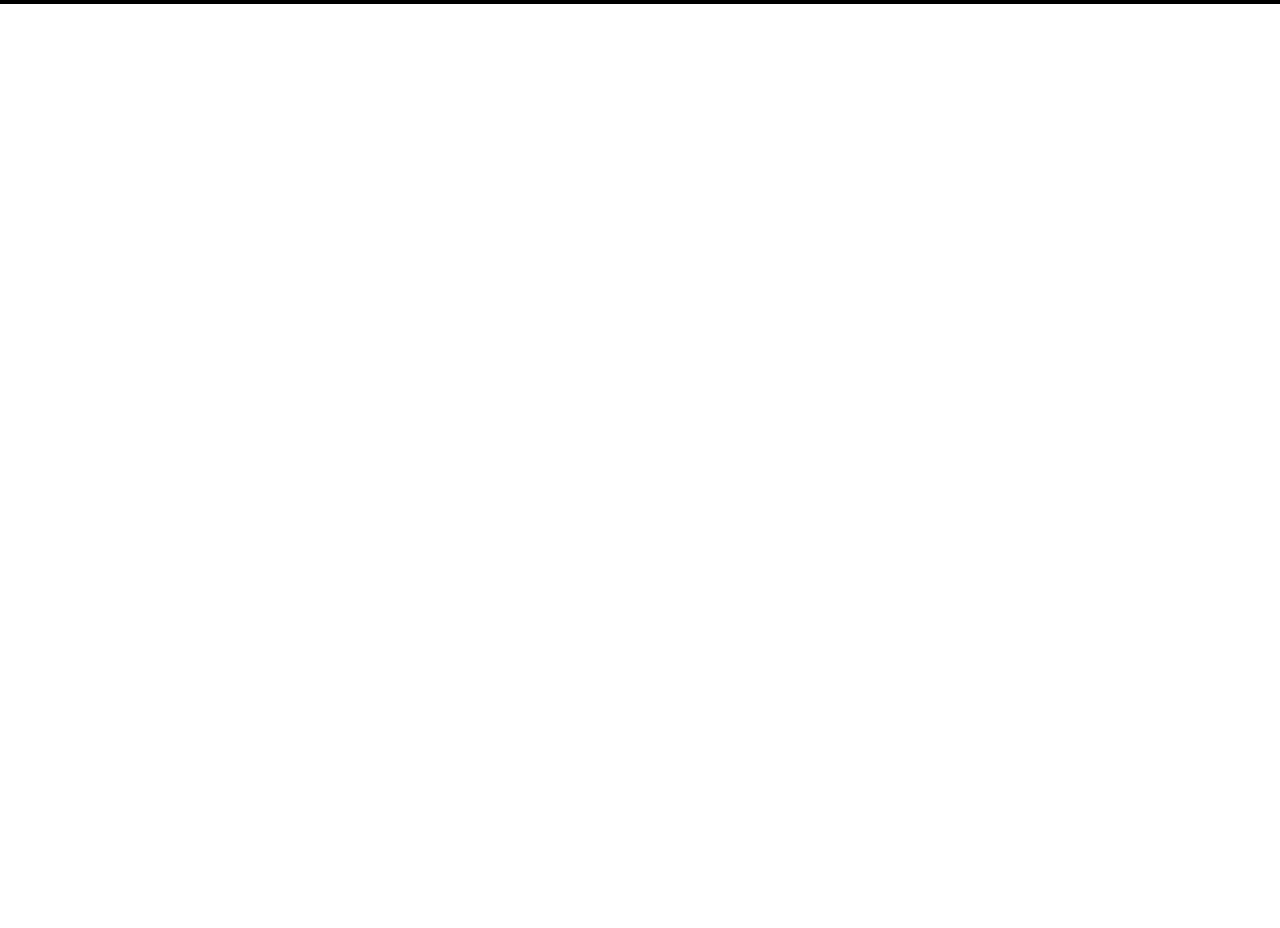
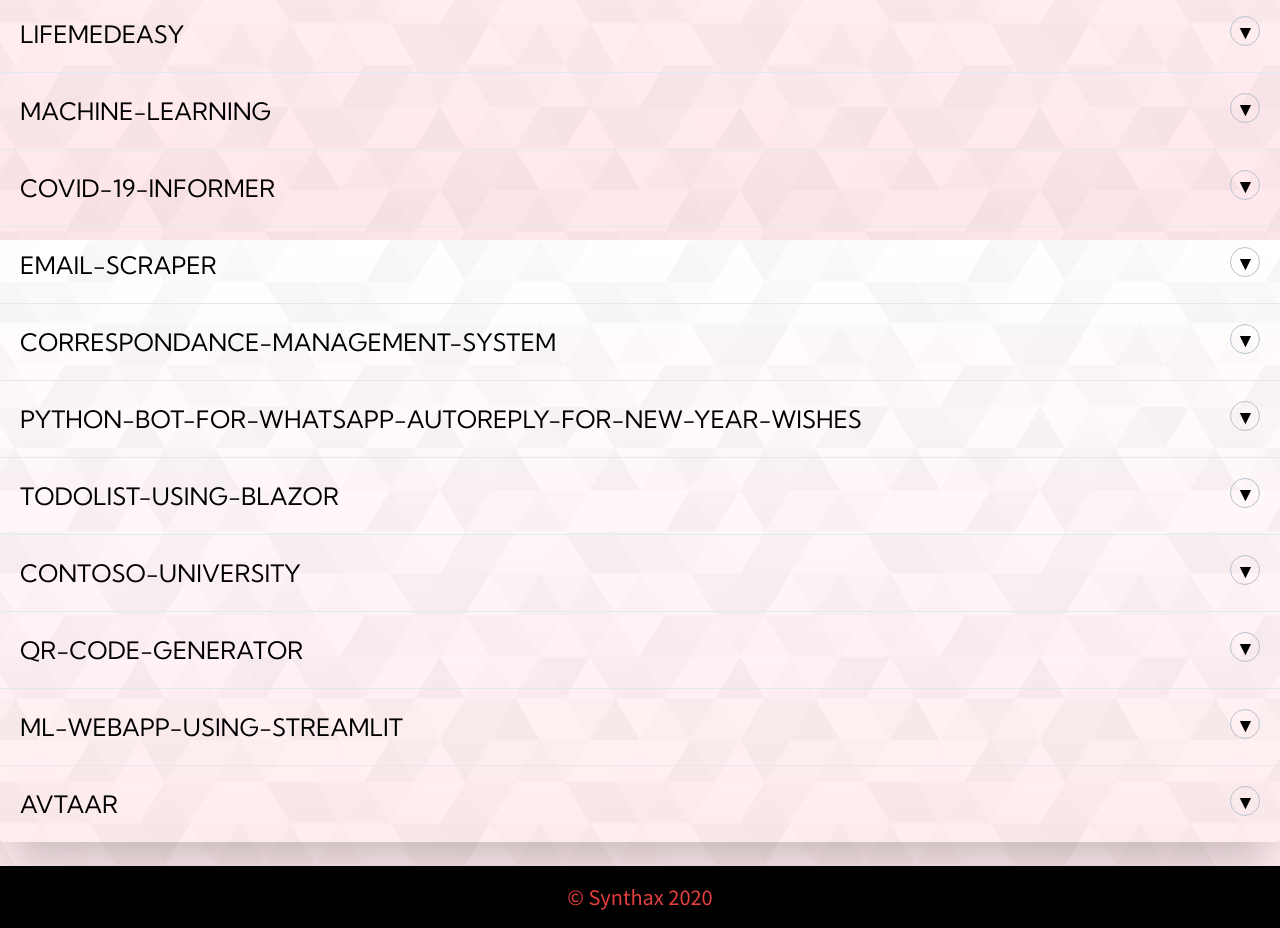
Before and after one commit to shawavisek35/synthack, a React (Create React App) app: page /projects in a window 1280 px wide. Shown: the part 1360-2288 px from the top of the page. Before the commit the page ends 1364 px from the top, so only its background shows below. Built offline with nearby package versions, Linux system fonts and the light colour scheme.

Commit message:
projects updated

```diff
--- a/src/shared/projects.js
+++ b/src/shared/projects.js
@@ -53,9 +53,9 @@
     },
     {
         id : 8,
-        projectLink : "https://github.com/avinashkranjan/Competitive-Programming-Algorithms",
-        description : `The goal of this project is to have in a single place all possible algorithms and data structures - in multiple languages. This can be great for beginners too to learn and contribute to Open Source Projects.`,
-        topic : "Competitive-Programming-Algorithms",
+        projectLink : "https://github.com/avinashkranjan/Mask-Detector",
+        description : `As declared by WHO the COVID-19 is going to remain around for about 2 years. So proper precautions are going to be necessary. This ML python based surveillance system detects if people/person are/is not wearing mask and follows them wherever reachable and plays beeping sound if a person is found without a mask. `,
+        topic : "Python, OpenCV, Tensorflow, keras",
     },
     {
         id : 9,
@@ -110,5 +110,82 @@
         Improvements and modifications are welcome.`,
         topic : "Web dev",
     },
+    {
+        id : 14,
+        projectLink : "https://github.com/avinashkranjan/recess",
+        description : `A Social Media Platform for students to share their experience/knowledge they gained in their free time.`,
+        topic : "ReactJS, firebase",
+    },
+    {
+        id : 15,
+        projectLink : "https://github.com/avinashkranjan/lifeMEDeasy",
+        description : `Automate Healthcare and make Health facilities available to everyone regardless of their limitations.`,
+        topic : "ReactJS, Django",
+    },
+    {
+        id : 16,
+        projectLink : "https://github.com/avinashkranjan/Machine-Learning",
+        description : `Machine-Learning Blog Using github fastpages.
+        Contributing to this project will help you learn github fastpages .`,
+        topic : "Github fastpages",
+    },
+    {
+        id : 17,
+        projectLink : "https://github.com/avinashkranjan/Covid-19-Informer",
+        description : `Covid-19 Informer - One Place for all the stats around the world in an Interactive and Graphical way.`,
+        topic : "ReactJS",
+    },
+    {
+        id : 18,
+        projectLink : "https://github.com/sagnik20/Email-Scraper",
+        description : `This file scrapes all the email addresses available in a website. Just input the link to the to the website and run this in Google Colab. It would give you results in csv format, downloaded directly in your local machine.`,
+        topic : "Python, BeautifulSoup, pandas",
+    },
+    {
+        id : 19,
+        projectLink : "https://github.com/sagnik20/Correspondance-Management-System",
+        description : `A CRUD application to manage office Correspondence.`,
+        topic : "PhP, WebApp",
+    },
+    {
+        id : 20,
+        projectLink : "https://github.com/sagnik20/Python-Bot-for-Whatsapp-AutoReply-for-New-Year-Wishes",
+        description : `A Python Bot that Auto replies new year wishes`,
+        topic : "Python, Selenium, Automation",
+    },
+    {
+        id : 21,
+        projectLink : "https://github.com/sagnik20/ToDoList-using-Blazor",
+        description : `A to do list using Blazor WebAssembly`,
+        topic : "C#, Web App",
+    },
+    {
+        id : 22,
+        projectLink : "https://github.com/sagnik20/Contoso-University",
+        description : `A University management system build while learning from documentations.`,
+        topic : "C#, Web App",
+    },
+    {
+        id : 22,
+        projectLink : "https://github.com/sagnik20/QR-Code-Generator",
+        description : `An GUI based QR code generator using Python.`,
+        topic : "Python, GUI",
+    },
+    {
+        id : 23,
+        projectLink : "https://github.com/sagnik20/ML-WebApp-using-Streamlit",
+        description : `An webapp to showcase a Machine Learning model with an interactive interface.`,
+        topic : "Machine Learning, Streamlit, Python, WebApp, Docker",
+    },
+    {
+        id : 24,
+        projectLink : "https://github.com/abhishek-max/Avtaar.git",
+        description : `Web app development and Mobile Application: Avtaar
 
+        Avtaar will be an online platform or forum to connect people in need of help with NGOs and other organisations. On this platform, people can share their problems anonymously without fear of being judged.There will be a multi-level login portal for Users. people who can use the forum to share problems anonymously NGOs
+        Psychiatrist/Other Counselor.
+
+        Aim of the project: To reduce criminal activity in society and make a better future. To provide anonymity to users and help them to at least find a patient listener if not a solution to their problems.`,
+        topic : "Web app development and Mobile Application",
+    },
 ]
```
